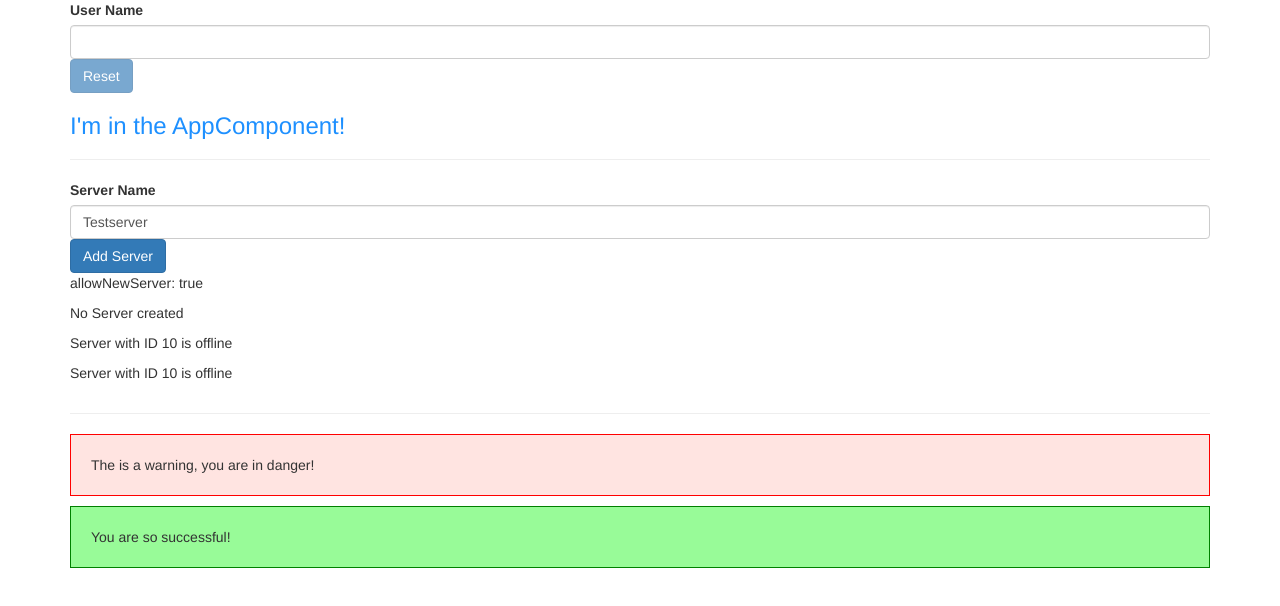
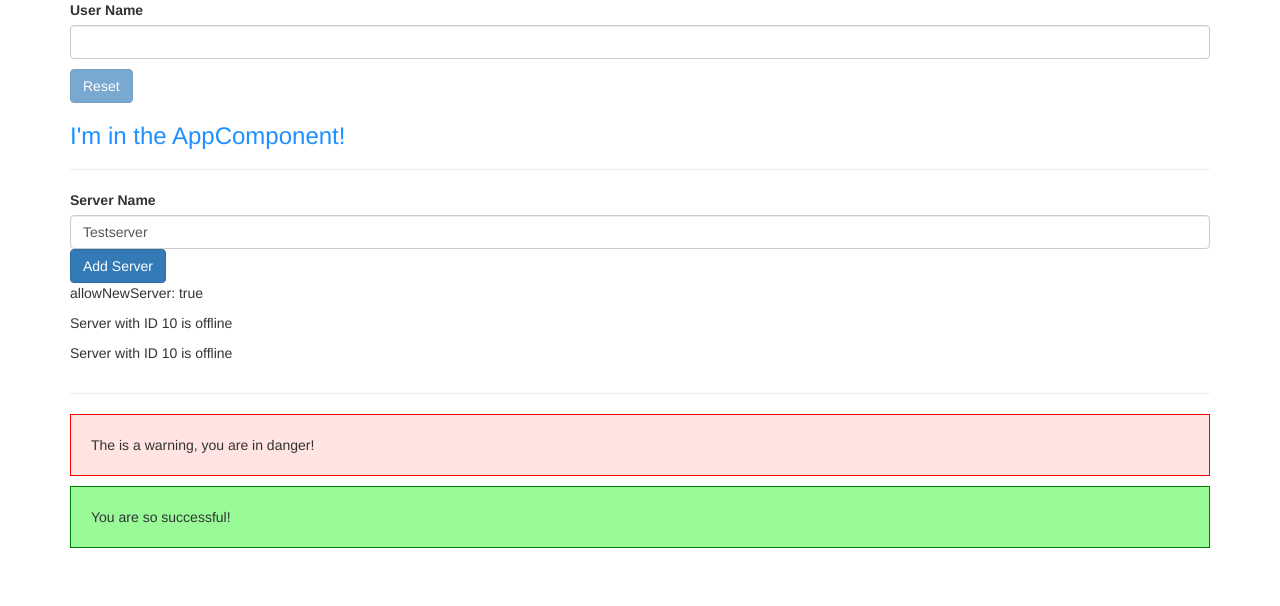
Before and after one commit to davidNHK/angular-complete-guide, an Angular app: page / in a window 1280 px wide. Shown: the top 606 px of the page. Built offline with nearby package versions, Linux system fonts and the light colour scheme.

Commit message:
chore: ui include user name display

```diff
--- a/src/app/servers/servers.component.html
+++ b/src/app/servers/servers.component.html
@@ -8,6 +8,7 @@
   Add Server
 </button>
 <p>allowNewServer: {{ allowNewServer }}</p>
-<p>{{ serverCreationStatus }}</p>
+<p *ngIf="serverCreated">Server was created! Name is {{ this.serverName }}</p>
+
 <app-server></app-server>
 <app-server></app-server>
--- a/src/app/servers/servers.component.ts
+++ b/src/app/servers/servers.component.ts
@@ -12,11 +12,14 @@
 
   serverName = 'Testserver';
 
+  serverCreated = false;
+
   constructor() {
     setTimeout(() => (this.allowNewServer = true), 2000);
   }
 
   onCreatedServer() {
+    this.serverCreated = true;
     this.serverCreationStatus = `Server was created! Name is ${this.serverName}`;
   }
 }
--- a/src/app/user/user.component.html
+++ b/src/app/user/user.component.html
@@ -2,7 +2,7 @@
   <label>User Name</label>
   <input type="text" class="form-control" [(ngModel)]="userName" />
 </div>
-
+<p>{{ userName }}</p>
 <button
   class="btn btn-primary"
   [disabled]="userName.length === 0"
```
